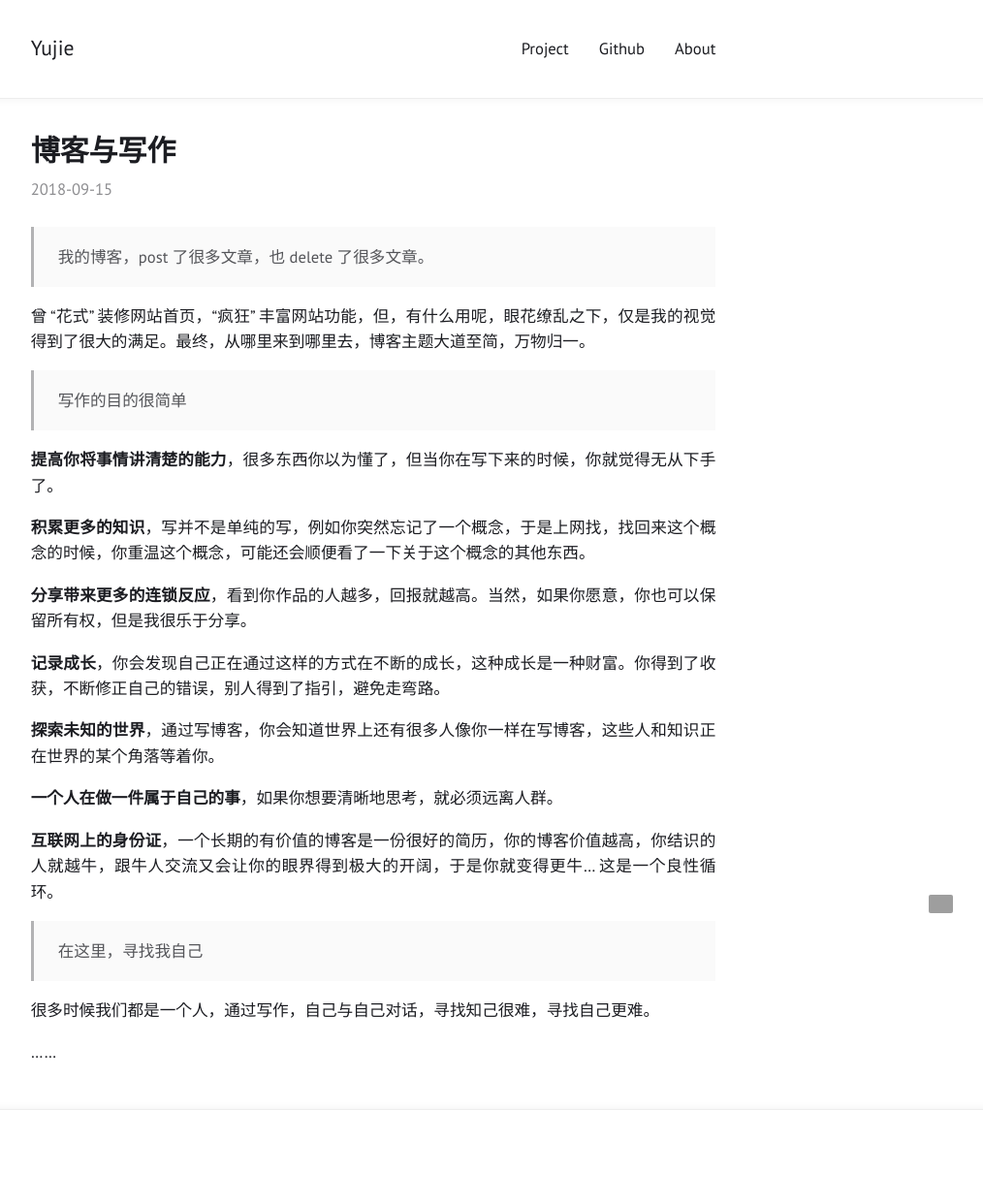
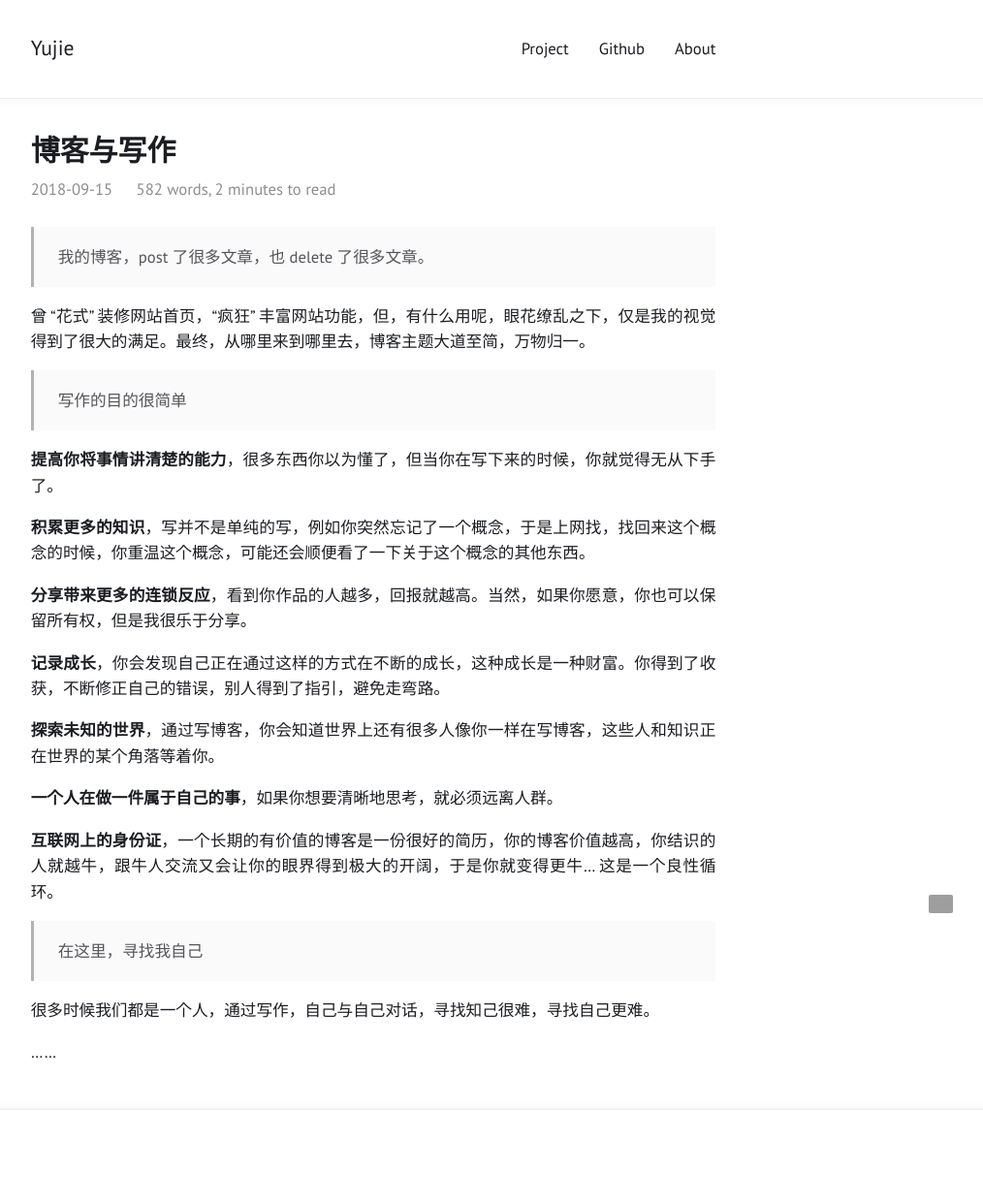
Before and after one commit to isArtJay/isartjay.github.io, a Jekyll site: the page built from _posts/2018-09-15-talk about my blog.md, in a window 1280 px wide. Shown: the whole page at 97% size, without its empty margins (255-1269 px from the left). Built offline with Jekyll 4.4.1, drawn with Linux system fonts in a browser that asks for light colours; comment, search, counter and statistics services are not loaded; grey boxes are pictures that could not be loaded.

Commit message:
add pageWords and pageReadingtime

```diff
--- a/_includes/meta.html
+++ b/_includes/meta.html
@@ -7,7 +7,16 @@
   {% endif %}
   <h1>{{ include.post.title }}</h1>
   {%- assign date_format = site.date_format | default: "%Y-%m-%d" -%}
-  <time datetime="{{ include.post.date | date_to_xmlschema }}"
+  <time class="page_time" datetime="{{ include.post.date | date_to_xmlschema }}"
     >{{ include.post.date | date: date_format }}</time
   >
+
+  <span class="words_count"
+    >{{ page.content | strip_html | strip_newlines | remove: " " | size }}
+    words,
+  </span>
+  <span class="reading_time"
+    >{{ page.content | strip_html | strip_newlines | remove: " " | size |
+    divided_by: 350 | plus: 1 }} minutes to read</span
+  >
 </header>
--- a/assets/css/other.css
+++ b/assets/css/other.css
@@ -17,6 +17,13 @@ body {
   font-size: 18px;
 } */
 
+.words_count,
+.reading_time {
+  color: #8e8e91;
+}
+.words_count {
+  margin-left: 20px;
+}
 .uptop {
   position: fixed;
   bottom: -50px;
```
